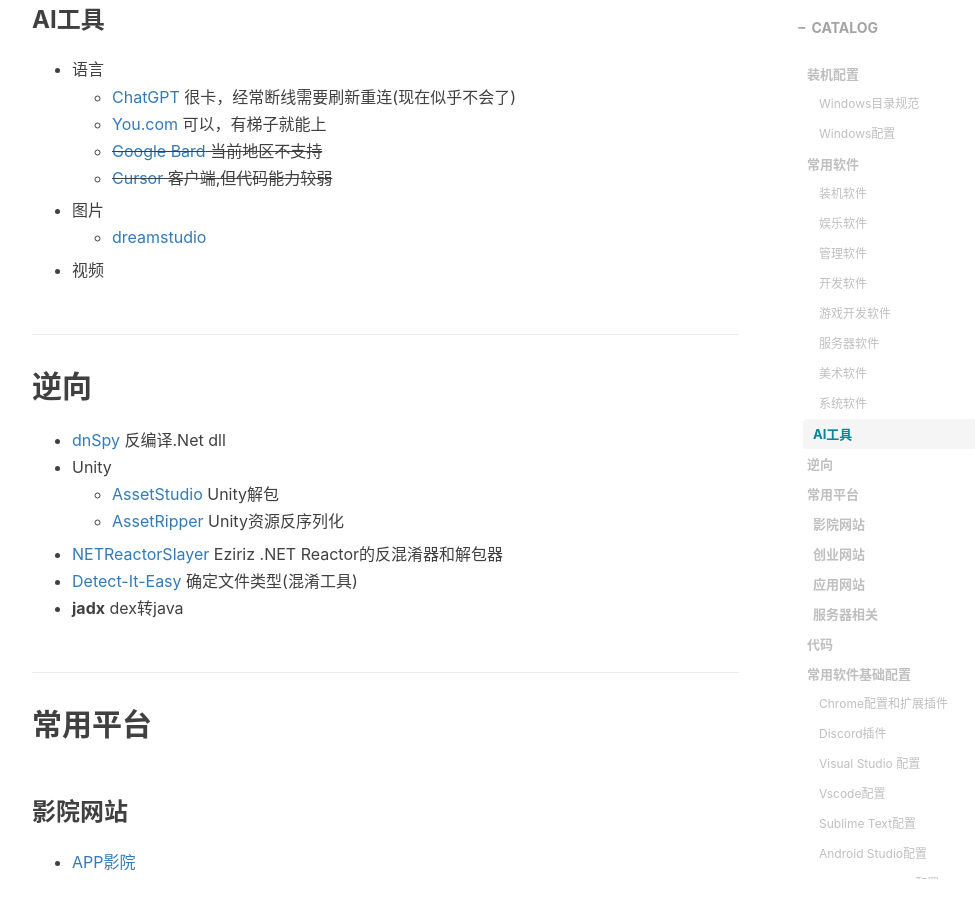
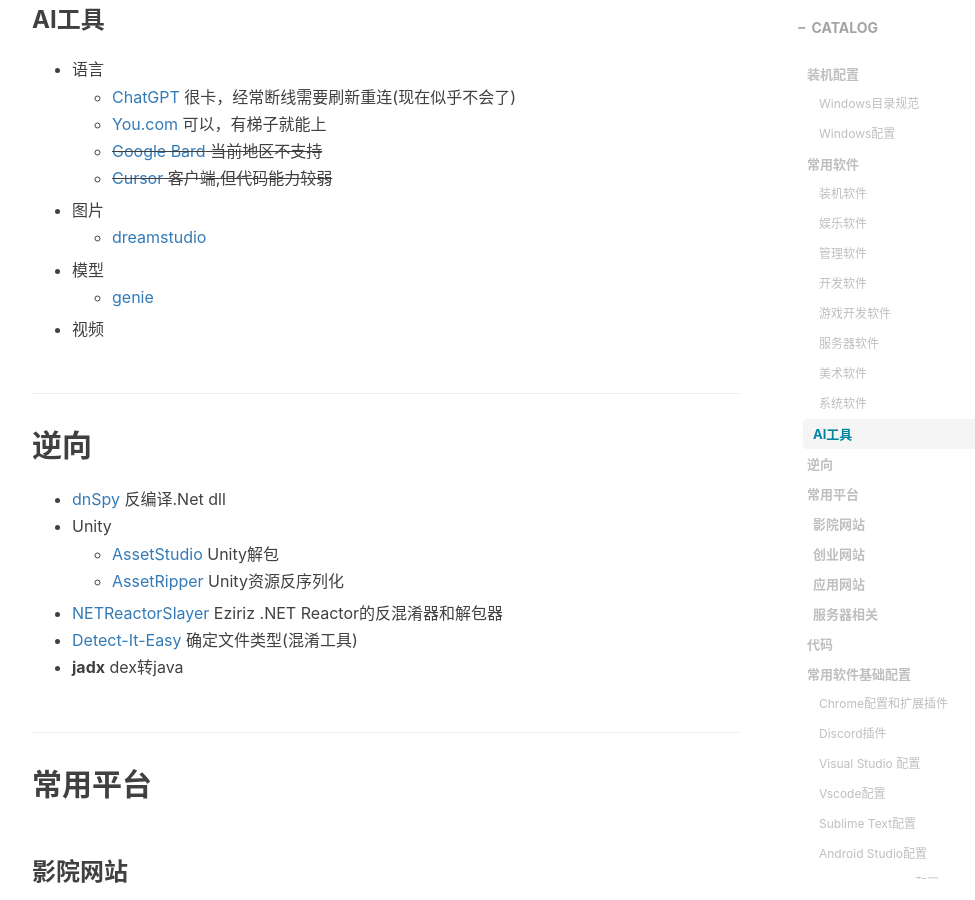
Before and after one commit to gumcstronger/gumcstronger.github.io, a Jekyll site: the page built from _posts/2022/2022-08-24-windows.md, in a window 1280 px wide and 900 px high, scrolled down 5247 px. Shown: the whole window, without its empty margins (233-1208 px from the left). Built offline with Jekyll 4.4.1, drawn with Linux system fonts in a browser that asks for light colours; comment, search, counter and statistics services are not loaded.

Commit message:
Update 2022-08-24-windows.md

```diff
--- a/_posts/2022/2022-08-24-windows.md
+++ b/_posts/2022/2022-08-24-windows.md
@@ -179,6 +179,8 @@
   * ~~[Cursor](https://www.cursor.so/) 客户端,但代码能力较弱~~
 * 图片
   * [dreamstudio](https://beta.dreamstudio.ai/generate)
+* 模型
+  * [genie](https://lumalabs.ai/genie)
 * 视频
 
 ## 逆向
```
